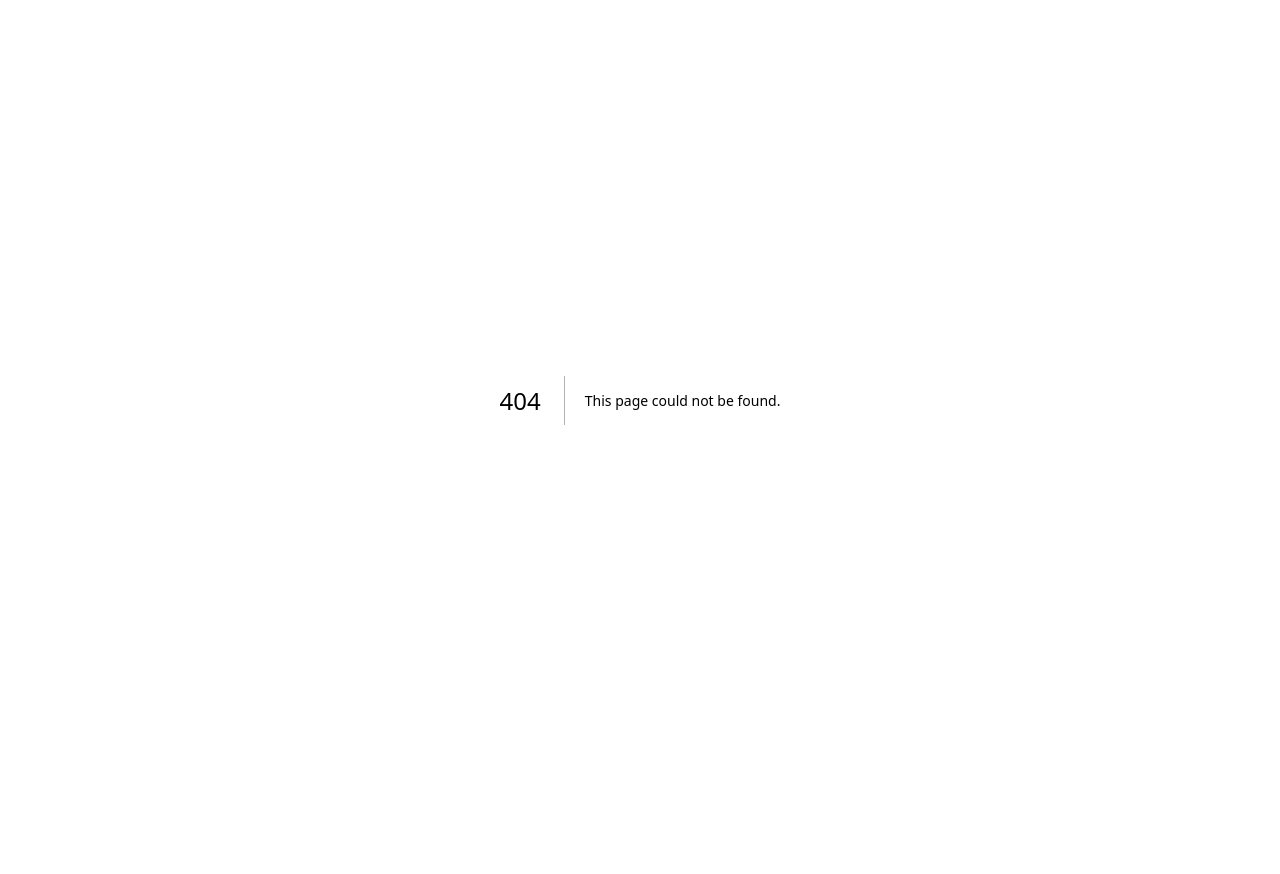
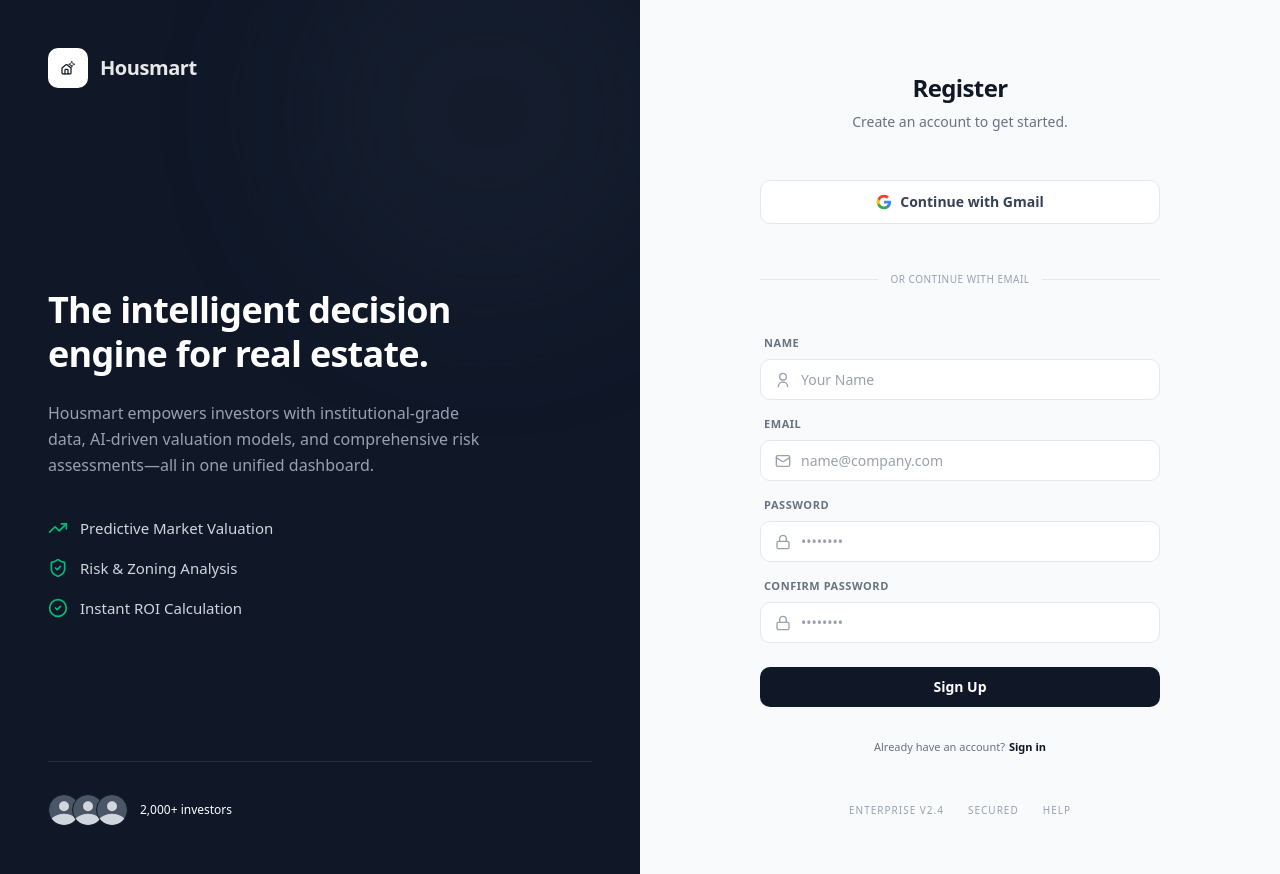
Before and after one commit to tanshuai2008/HouSmart, a Next.js app in the folder frontend/: page /signup in a window 1280 px wide. Before the commit this address had no page. Before the commit the page ends 800 px from the top, so only its background shows below. Built offline with nearby package versions, Linux system fonts and the light colour scheme.

Commit message:
sign-up-page

```diff
--- /dev/null
+++ b/frontend/src/app/(auth)/signup/page.tsx
@@ -0,0 +1,10 @@
+import { AuthLayout } from "@/components/layout/AuthLayout";
+import { SignUpForm } from "@/components/auth/SignUpForm";
+
+export default function SignUpPage() {
+    return (
+        <AuthLayout>
+            <SignUpForm />
+        </AuthLayout>
+    );
+}
--- /dev/null
+++ b/frontend/src/components/auth/SignUpForm.tsx
@@ -0,0 +1,152 @@
+"use client";
+
+import React, { useState } from "react";
+import { Button } from "../ui/Button";
+import { Input } from "../ui/Input";
+import { Divider } from "../ui/Divider";
+import { GoogleIcon, EnvelopeIcon, LockIcon, UserIcon } from "../ui/Icons";
+import Link from "next/link";
+import { useRouter } from "next/navigation";
+
+export const SignUpForm = () => {
+    const router = useRouter();
+    const [name, setName] = useState("");
+    const [email, setEmail] = useState("");
+    const [password, setPassword] = useState("");
+    const [confirmPassword, setConfirmPassword] = useState("");
+    const [error, setError] = useState("");
+
+    const handleSubmit = (e: React.FormEvent) => {
+        e.preventDefault();
+        setError("");
+        if (password !== confirmPassword) {
+            setError("Passwords do not match");
+            return;
+        }
+        console.log("Sign Up submitted", { name, email, password });
+    };
+
+    return (
+        <div className="w-full flex flex-col pt-12">
+            {/* Header */}
+            <div className="flex flex-col items-center gap-2 mb-8">
+                <h2 className="font-semibold text-[24px] leading-[32px] tracking-[-0.6px] text-center text-[#101828]">
+                    Register
+                </h2>
+                <p className="font-normal text-[14px] leading-[20px] text-center text-[#6A7282]">
+                    Create an account to get started.
+                </p>
+            </div>
+
+            {/* Form Container */}
+            <div className="w-full mt-4 flex flex-col gap-6">
+                <Button
+                    variant="outline"
+                    type="button"
+                    icon={<GoogleIcon />}
+                    className="w-full h-[44px]"
+                >
+                    Continue with Gmail
+                </Button>
+
+                <Divider />
+
+                <form onSubmit={handleSubmit} className="flex flex-col w-full">
+                    {/* Name Field */}
+                    <div className="flex flex-col gap-2 mb-4">
+                        <label className="font-bold text-[11px] leading-[16px] tracking-[0.55px] uppercase text-[#6A7282] ml-1">
+                            Name
+                        </label>
+                        <Input
+                            type="text"
+                            placeholder="Your Name"
+                            value={name}
+                            onChange={(e) => setName(e.target.value)}
+                            icon={<UserIcon className="w-4 h-4" />}
+                            required
+                        />
+                    </div>
+
+                    {/* Email Field */}
+                    <div className="flex flex-col gap-2 mb-4">
+                        <label className="font-bold text-[11px] leading-[16px] tracking-[0.55px] uppercase text-[#6A7282] ml-1">
+                            Email
+                        </label>
+                        <Input
+                            type="email"
+                            placeholder="name@company.com"
+                            value={email}
+                            onChange={(e) => setEmail(e.target.value)}
+                            icon={<EnvelopeIcon className="w-4 h-4" />}
+                            required
+                        />
+                    </div>
+
+                    {/* Password Field */}
+                    <div className="flex flex-col gap-2 mb-4">
+                        <label className="font-bold text-[11px] leading-[16px] tracking-[0.55px] uppercase text-[#6A7282] ml-1">
+                            Password
+                        </label>
+                        <Input
+                            type="password"
+                            placeholder="••••••••"
+                            value={password}
+                            onChange={(e) => setPassword(e.target.value)}
+                            icon={<LockIcon className="w-4 h-4" />}
+                            required
+                        />
+                    </div>
+
+                    {/* Confirm Password Field */}
+                    <div className="flex flex-col gap-2 mb-6">
+                        <label className="font-bold text-[11px] leading-[16px] tracking-[0.55px] uppercase text-[#6A7282] ml-1">
+                            Confirm Password
+                        </label>
+                        <Input
+                            type="password"
+                            placeholder="••••••••"
+                            value={confirmPassword}
+                            onChange={(e) => setConfirmPassword(e.target.value)}
+                            icon={<LockIcon className="w-4 h-4" />}
+                            required
+                        />
+                        {error && (
+                            <p className="text-red-500 text-[11px] leading-[16px] mt-1 ml-1 font-medium">{error}</p>
+                        )}
+                    </div>
+
+                    <Button type="submit" className="w-full h-[40px] mb-8">
+                        Sign Up
+                    </Button>
+
+                    {/* Sign In Link */}
+                    <div className="w-full flex justify-center items-center font-medium text-[11px] leading-[16px] text-[#6A7282]">
+                        Already have an account?{" "}
+                        <Link
+                            href="/login"
+                            className="font-semibold text-[#101828] ml-1 hover:underline"
+                        >
+                            Sign in
+                        </Link>
+                    </div>
+                </form>
+
+                {/* Footer Links */}
+                <div className="flex justify-center items-center gap-6 mt-6 pb-8">
+                    <span className="font-medium text-[10px] leading-[15px] tracking-[1px] text-[#99A1AF] uppercase">
+                        Enterprise V2.4
+                    </span>
+                    <span className="font-medium text-[10px] leading-[15px] tracking-[1px] text-[#99A1AF] uppercase">
+                        Secured
+                    </span>
+                    <Link
+                        href="/help"
+                        className="font-medium text-[10px] leading-[15px] tracking-[1px] text-[#99A1AF] uppercase hover:text-[#6A7282]"
+                    >
+                        Help
+                    </Link>
+                </div>
+            </div>
+        </div>
+    );
+};
--- a/frontend/src/components/ui/Icons.tsx
+++ b/frontend/src/components/ui/Icons.tsx
@@ -234,3 +234,29 @@ export const LockIcon = (props: React.SVGProps<SVGSVGElement>) => (
         />
     </svg>
 );
+
+export const UserIcon = (props: React.SVGProps<SVGSVGElement>) => (
+    <svg
+        width="16"
+        height="16"
+        viewBox="0 0 16 16"
+        fill="none"
+        xmlns="http://www.w3.org/2000/svg"
+        {...props}
+    >
+        <path
+            d="M8 8C9.84095 8 11.3333 6.50761 11.3333 4.66667C11.3333 2.82572 9.84095 1.33333 8 1.33333C6.15905 1.33333 4.66667 2.82572 4.66667 4.66667C4.66667 6.50761 6.15905 8 8 8Z"
+            stroke="currentColor"
+            strokeWidth="1.33306"
+            strokeLinecap="round"
+            strokeLinejoin="round"
+        />
+        <path
+            d="M3.33333 14.6667C3.33333 12.0893 5.38556 10 8 10C10.6144 10 12.6667 12.0893 12.6667 14.6667"
+            stroke="currentColor"
+            strokeWidth="1.33306"
+            strokeLinecap="round"
+            strokeLinejoin="round"
+        />
+    </svg>
+);
```
